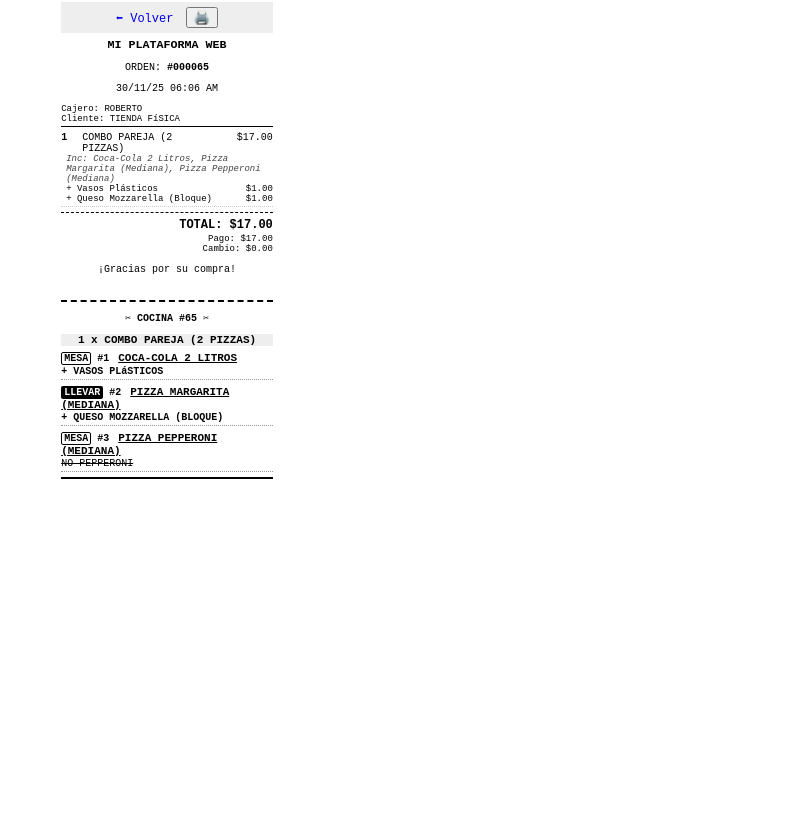
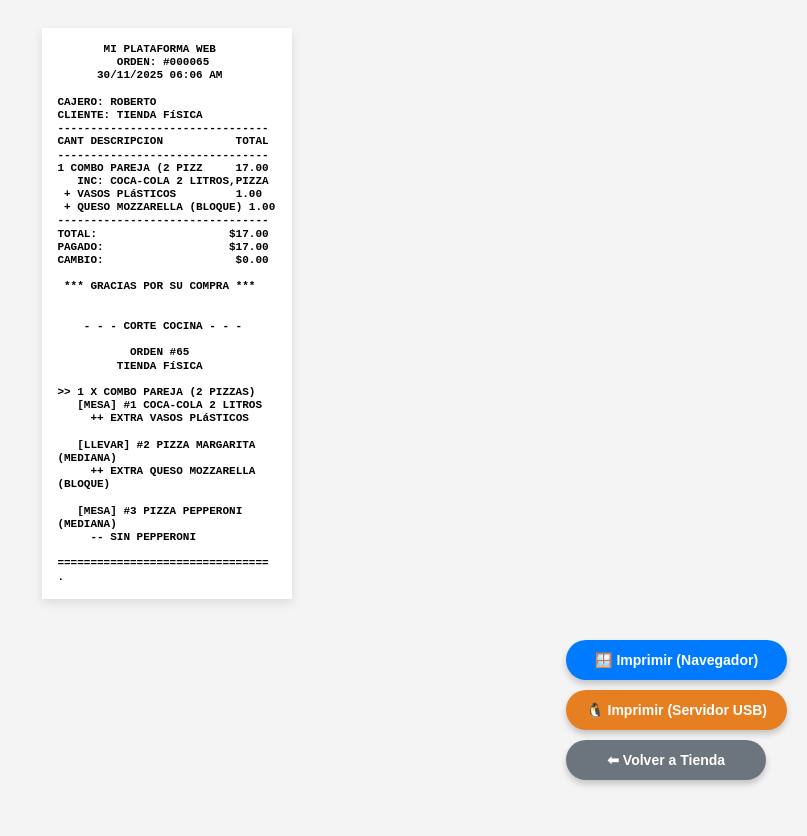
Before and after one commit to robertopv24/Minimarcket, a PHP site: page /paginas/ticket.php?id=65 in a window 1280 px wide. Shown: the whole page, without its empty margins (473-1280 px from the left). Before the commit the page ends 479 px from the top, so only its background shows below. Run offline with PHP 8.4, Linux system fonts and the light colour scheme; the visitor is signed in with stand-in values (Sample User, id 1); data comes from the database, SQL or seed files in the repository.

Commit message:
Update ticket.php

```diff
--- a/paginas/ticket.php
+++ b/paginas/ticket.php
@@ -17,218 +17,301 @@ $stmtTx = $db->prepare("SELECT SUM(amount_usd_ref) as total_paid FROM transactio
 $stmtTx->execute([$orderId]);
 $paid = $stmtTx->fetchColumn() ?: 0;
 $change = $paid - $order['total_price'];
+
+// --- GENERADOR DE VISUALIZACIÓN (TEXTO PLANO PARA NAVEGADOR) ---
+// Configuración visual para 58mm (aprox 32 caracteres)
+define('WIDTH', 32);
+define('EOL', "\n");
+
+function clean($str) {
+    $str = strtoupper($str);
+    $str = str_replace(['Á','É','Í','Ó','Ú','Ñ'], ['A','E','I','O','U','N'], $str);
+    return $str;
+}
+
+function center($str) {
+    $str = clean($str);
+    $len = strlen($str);
+    if ($len >= WIDTH) return substr($str, 0, WIDTH);
+    $pad = floor((WIDTH - $len) / 2);
+    return str_repeat(' ', $pad) . $str;
+}
+
+function row($col1, $col2) {
+    $col1 = clean($col1);
+    $col2 = clean($col2);
+    $len1 = strlen($col1);
+    $len2 = strlen($col2);
+    $space = WIDTH - $len1 - $len2;
+    if ($space < 1) $space = 1;
+    return $col1 . str_repeat(' ', $space) . $col2;
+}
+
+function line() {
+    return str_repeat('-', WIDTH) . EOL;
+}
+
+// ---------------------------------------------------------
+// CONSTRUCCIÓN DEL TICKET VISUAL (STRING)
+// ---------------------------------------------------------
+$txt = "";
+
+// 1. CABECERA
+$txt .= center($companyName) . EOL;
+$txt .= center("ORDEN: #" . str_pad($orderId, 6, '0', STR_PAD_LEFT)) . EOL;
+$txt .= center(date('d/m/Y h:i A', strtotime($order['created_at']))) . EOL;
+$txt .= EOL;
+$txt .= "CAJERO: " . clean(substr($order['customer_name'], 0, 24)) . EOL;
+$txt .= "CLIENTE: " . clean(substr($order['shipping_address'] ?? 'MOSTRADOR', 0, 23)) . EOL;
+$txt .= line();
+$txt .= "CANT DESCRIPCION           TOTAL" . EOL;
+$txt .= line();
+
+// 2. ÍTEMS (FINANCIERO)
+foreach ($items as $item) {
+    $totalItem = $item['price'] * $item['quantity'];
+    $mods = $orderManager->getItemModifiers($item['id']);
+
+    // Línea Principal
+    $qtyName = $item['quantity'] . " " . clean(substr($item['name'], 0, 20));
+    $priceTxt = number_format($totalItem, 2);
+    $txt .= row($qtyName, $priceTxt) . EOL;
+
+    // Desglose Combo (Visual)
+    if ($item['product_type'] == 'compound') {
+        $comps = $productManager->getProductComponents($item['product_id']);
+        $subs = [];
+        foreach($comps as $c) {
+            if($c['component_type'] == 'product') {
+                $p = $productManager->getProductById($c['component_id']);
+                $subs[] = clean($p['name']);
+            }
+        }
+        if(!empty($subs)) {
+            $txt .= "   INC: " . substr(implode(",", $subs), 0, 24) . EOL;
+        }
+    }
+
+    // Extras Cobrados
+    foreach ($mods as $m) {
+        if ($m['modifier_type'] == 'add' && $m['price_adjustment_usd'] > 0) {
+            $extraName = " + " . clean($m['ingredient_name']);
+            $extraTotal = number_format($m['price_adjustment_usd'] * $item['quantity'], 2);
+            $txt .= row($extraName, $extraTotal) . EOL;
+        }
+    }
+}
+
+// 3. TOTALES
+$txt .= line();
+$txt .= row("TOTAL:", "$" . number_format($order['total_price'], 2)) . EOL;
+
+if ($paid > 0) {
+    $txt .= row("PAGADO:", "$" . number_format($paid, 2)) . EOL;
+    $txt .= row("CAMBIO:", "$" . number_format(max(0, $change), 2)) . EOL;
+}
+
+$txt .= EOL;
+$txt .= center("*** GRACIAS POR SU COMPRA ***") . EOL;
+$txt .= EOL . EOL;
+
+// 4. COMANDA COCINA (OPERATIVO)
+$txt .= center("- - - CORTE COCINA - - -") . EOL;
+$txt .= EOL;
+$txt .= center("ORDEN #" . $orderId) . EOL;
+$txt .= center(clean(substr($order['shipping_address'] ?? '', 0, 32))) . EOL;
+$txt .= EOL;
+
+foreach ($items as $item) {
+    $mods = $orderManager->getItemModifiers($item['id']);
+
+    // Agrupar modificadores por índice
+    $groupedMods = [];
+    foreach($mods as $m) { $groupedMods[$m['sub_item_index']][] = $m; }
+
+    // Recuperar Nombres de sub-ítems
+    $subNames = [];
+    if ($item['product_type'] == 'compound') {
+        $comps = $productManager->getProductComponents($item['product_id']);
+        foreach($comps as $c) {
+            if($c['component_type'] == 'product') {
+                $p = $productManager->getProductById($c['component_id']);
+                for($k=0; $k < $c['quantity']; $k++) $subNames[] = clean($p['name']);
+            }
+        }
+    }
+
+    $loop = $item['quantity'];
+    if ($item['product_type'] == 'compound' && !empty($subNames)) $loop = count($subNames);
+
+    // Cabecera Grande
+    $txt .= ">> " . $item['quantity'] . " X " . clean($item['name']) . EOL;
+
+    // Bucle Sub-Items
+    for($i = 0; $i < $loop; $i++) {
+        $currentMods = $groupedMods[$i] ?? [];
+        $isTakeaway = false;
+        foreach($currentMods as $m) {
+            if($m['modifier_type'] == 'info' && $m['is_takeaway'] == 1) $isTakeaway = true;
+        }
+
+        $tag = $isTakeaway ? '[LLEVAR]' : '[MESA]';
+        $specName = isset($subNames[$i]) ? $subNames[$i] : '';
+
+        // Línea Detalle: [MESA] #1 PIZZA
+        $txt .= "   $tag #".($i+1)." $specName" . EOL;
+
+        // Modificadores
+        foreach($currentMods as $m) {
+            if($m['modifier_type'] == 'remove') {
+                $txt .= "     -- SIN " . clean($m['ingredient_name']) . EOL;
+            } elseif($m['modifier_type'] == 'add') {
+                $txt .= "     ++ EXTRA " . clean($m['ingredient_name']) . EOL;
+            }
+        }
+
+        // Nota General (Solo en el 1ero)
+        if ($i == 0) {
+            foreach($mods as $gm) {
+                if($gm['sub_item_index'] == -1 && $gm['modifier_type'] == 'info' && !empty($gm['note'])) {
+                    $txt .= "   NOTA: " . clean($gm['note']) . EOL;
+                }
+            }
+        }
+        $txt .= EOL;
+    }
+    $txt .= str_repeat("=", WIDTH) . EOL;
+}
+$txt .= "."; // Punto final para asegurar margen
 ?>
 <!DOCTYPE html>
 <html lang="es">
 <head>
     <meta charset="UTF-8">
     <title>Ticket #<?= $orderId ?></title>
+    <script src="https://code.jquery.com/jquery-3.6.0.min.js"></script>
     <style>
-        @page { margin: 0; padding: 0; }
-        body {
-            font-family: 'Courier New', monospace;
-            font-size: 10px;
-            width: 56mm;
-            margin: 0 auto;
-            padding: 2px;
-            background: #fff;
-            color: #000;
-            text-align: center;
+        /* ESTILOS DE IMPRESIÓN (NAVEGADOR) */
+        @media print {
+            .no-print { display: none !important; }
+            body { margin: 0; padding: 0; }
+            @page { margin: 0; size: auto; }
         }
 
-        /* Utilidades */
-        .text-left { text-align: left; }
-        .text-right { text-align: right; }
-        .text-center { text-align: center; }
-        .bold { font-weight: bold; }
-        .divider { border-top: 1px dashed #000; margin: 5px 0; }
-
-        /* Sección Cliente */
-        .item-row { margin-bottom: 4px; border-bottom: 1px dotted #ccc; padding-bottom: 2px; text-align: left; }
-        .item-flex { display: flex; align-items: flex-start; }
-        .qty-col { width: 10%; font-weight: bold; }
-        .name-col { width: 60%; }
-        .price-col { width: 30%; text-align: right; }
-
-        .sub-info { font-size: 9px; color: #444; padding-left: 5px; display: block; font-style: italic; }
-        .extra-row { font-size: 9px; padding-left: 5px; display: flex; justify-content: space-between; }
-
-        /* Sección Cocina */
-        .cut-line {
-            border-top: 2px dashed #000;
-            margin-top: 25px;    /* Espacio superior antes de la línea */
-            padding-top: 10px;   /* ESPACIO CLAVE: Separa la línea del texto */
-            margin-bottom: 10px; /* Espacio inferior antes de los items */
-            font-size: 10px;
-            font-weight: bold;
+        body {
+            background-color: #f4f4f4;
+            display: flex;
+            justify-content: center;
+            align-items: flex-start;
+            min-height: 100vh;
+            font-family: Arial, sans-serif;
+            padding-top: 20px;
         }
 
-        .kitchen-item { margin-bottom: 10px; border-bottom: 2px solid #000; padding-bottom: 5px; }
-        .kitchen-subitem { margin-top: 4px; padding: 2px 0; border-bottom: 1px dotted #999; }
+        /* SIMULACIÓN DE PAPEL TÉRMICO VISUAL */
+        .ticket-container {
+            background: white;
+            /* Ancho visual en pantalla (un poco más ancho que 58mm para leer mejor) */
+            width: 58mm;
+            padding: 15px;
+            box-shadow: 0 4px 10px rgba(0,0,0,0.1);
+            margin-bottom: 50px;
+        }
 
-        /* Etiquetas */
-        .tag-takeaway { background: #000; color: #fff; padding: 1px 3px; font-weight: bold; border-radius: 2px; display:inline-block; }
-        .tag-dinein { border: 1px solid #000; padding: 0 2px; font-weight: bold; border-radius: 2px; display:inline-block; }
+        /* EL TICKET REAL (TEXTO PLANO) */
+        pre {
+            font-family: 'Courier New', Courier, monospace;
+            font-size: 11px;
+            font-weight: bold;
+            line-height: 1.2;
+            white-space: pre-wrap;
+            margin: 0;
+            color: #000;
+            /* Esto fuerza el ancho exacto al imprimir desde navegador */
+            width: 100%;
+        }
 
-        .sub-name { font-weight: 800; font-size: 11px; text-decoration: underline; margin-left: 3px; }
-        .mod-remove { text-decoration: line-through; }
-        .mod-add { font-weight: bold; }
+        /* BOTONES DE ACCIÓN */
+        .actions {
+            position: fixed;
+            bottom: 20px;
+            right: 20px;
+            display: flex;
+            flex-direction: column;
+            gap: 10px;
+            z-index: 1000;
+        }
 
-        @media print { .no-print { display: none; } }
+        .btn {
+            border: none;
+            padding: 12px 20px;
+            border-radius: 50px;
+            font-weight: bold;
+            cursor: pointer;
+            box-shadow: 0 4px 6px rgba(0,0,0,0.2);
+            color: white;
+            font-size: 14px;
+            transition: transform 0.1s;
+            text-align: center;
+            min-width: 200px;
+        }
+        .btn:active { transform: scale(0.95); }
+        .btn:disabled { opacity: 0.7; cursor: not-allowed; }
+
+        .btn-browser { background-color: #007bff; }
+        .btn-server  { background-color: #e67e22; } /* Naranja Fedora */
+        .btn-back    { background-color: #6c757d; }
+
     </style>
 </head>
-<body onload="window.print()">
+<body>
 
-    <div class="no-print" style="padding:5px; background:#eee; margin-bottom:5px; font-size:12px;">
-        <a href="tienda.php" style="text-decoration:none;">⬅ Volver</a>
-        <button onclick="window.print()" style="margin-left:5px;">🖨️</button>
+    <div class="ticket-container">
+        <pre><?= $txt ?></pre>
     </div>
 
-    <div class="header">
-        <h3 style="margin:2px 0;"><?= strtoupper($companyName) ?></h3>
-        <p>ORDEN: <strong>#<?= str_pad($orderId, 6, '0', STR_PAD_LEFT) ?></strong></p>
-        <p><?= date('d/m/y h:i A', strtotime($order['created_at'])) ?></p>
+    <div class="actions no-print">
 
-        <div style="text-align: left; margin-top: 5px; font-size: 9px; border-bottom: 1px solid #000; padding-bottom: 2px;">
-            <div>Cajero: <?= strtoupper(substr($order['customer_name'],0,15)) ?></div>
-            <div>Cliente: <?= strtoupper(substr($order['shipping_address'] ?? 'Mostrador',0,20)) ?></div>
-        </div>
+        <button onclick="window.print()" class="btn btn-browser">
+            🪟 Imprimir (Navegador)
+        </button>
+
+        <button id="btnLinux" class="btn btn-server">
+            🐧 Imprimir (Servidor USB)
+        </button>
+
+        <a href="tienda.php" style="text-decoration:none;">
+            <button class="btn btn-back">⬅ Volver a Tienda</button>
+        </a>
     </div>
 
-    <div style="margin-top: 5px;">
-        <?php foreach ($items as $item):
-            $totalItem = $item['price'] * $item['quantity'];
-            $mods = $orderManager->getItemModifiers($item['id']);
+    <script>
+        $(document).ready(function() {
+            $('#btnLinux').click(function() {
+                const btn = $(this);
+                const originalText = btn.text();
 
-            // Rayos X para Combos
-            $subItemNames = [];
-            if ($item['product_type'] == 'compound') {
-                $comps = $productManager->getProductComponents($item['product_id']);
-                foreach($comps as $c) {
-                    if($c['component_type'] == 'product') {
-                        $p = $productManager->getProductById($c['component_id']);
-                        for($k=0; $k < $c['quantity']; $k++) $subItemNames[] = $p['name'];
+                btn.prop('disabled', true).text('⏳ Enviando a CUPS...');
+
+                $.post('../ajax/imprimir_ticket.php', { order_id: <?= $orderId ?> }, function(res) {
+                    if(res.status === 'ok') {
+                        // Feedback visual positivo
+                        btn.css('background-color', '#28a745').text('✅ ¡Impreso!');
+                        setTimeout(() => {
+                            btn.css('background-color', '#e67e22').text(originalText).prop('disabled', false);
+                        }, 3000);
+                    } else {
+                        alert("❌ Error: " + res.message);
+                        btn.prop('disabled', false).text(originalText);
                     }
-                }
-            }
-        ?>
-            <div class="item-row">
-                <div class="item-flex">
-                    <div class="qty-col"><?= $item['quantity'] ?></div>
-                    <div class="name-col"><?= strtoupper($item['name']) ?></div>
-                    <div class="price-col">$<?= number_format($totalItem, 2) ?></div>
-                </div>
-
-                <?php if (!empty($subItemNames)): ?>
-                    <span class="sub-info">Inc: <?= implode(", ", $subItemNames) ?></span>
-                <?php endif; ?>
-
-                <?php foreach ($mods as $m): ?>
-                    <?php if ($m['modifier_type'] == 'add' && $m['price_adjustment_usd'] > 0): ?>
-                        <div class="extra-row">
-                            <span>+ <?= $m['ingredient_name'] ?></span>
-                            <span>$<?= number_format($m['price_adjustment_usd'] * $item['quantity'], 2) ?></span>
-                        </div>
-                    <?php endif; ?>
-                <?php endforeach; ?>
-            </div>
-        <?php endforeach; ?>
-    </div>
-
-    <div class="divider"></div>
-
-    <div class="totals text-right">
-        <div style="font-size: 12px; font-weight: bold;">TOTAL: $<?= number_format($order['total_price'], 2) ?></div>
-        <?php if($paid > 0): ?>
-            <div style="font-size:9px; margin-top:2px;">
-                Pago: $<?= number_format($paid, 2) ?><br>
-                Cambio: $<?= number_format(max(0, $change), 2) ?>
-            </div>
-        <?php endif; ?>
-    </div>
-
-    <div style="margin-top:10px;">
-        <p>¡Gracias por su compra!</p>
-    </div>
-
-    <div class="cut-line">✂ COCINA #<?= $orderId ?> ✂</div>
-
-    <div style="margin-top:5px; text-align: left;">
-        <?php foreach ($items as $item):
-            $mods = $orderManager->getItemModifiers($item['id']);
-
-            // Agrupar modificadores
-            $groupedMods = [];
-            foreach($mods as $m) { $groupedMods[$m['sub_item_index']][] = $m; }
-
-            // Recuperar Nombres de sub-ítems para la cocina
-            $subNames = [];
-            if ($item['product_type'] == 'compound') {
-                $comps = $productManager->getProductComponents($item['product_id']);
-                foreach($comps as $c) {
-                    if($c['component_type'] == 'product') {
-                        $p = $productManager->getProductById($c['component_id']);
-                        for($k=0; $k < $c['quantity']; $k++) $subNames[] = $p['name'];
-                    }
-                }
-            }
-
-            // Calcular bucle
-            $loop = $item['quantity'];
-            if ($item['product_type'] == 'compound' && !empty($subNames)) {
-                $loop = count($subNames);
-            }
-        ?>
-
-            <div class="kitchen-item">
-                <div style="font-size: 11px; font-weight: 900; text-align: center; background: #eee;">
-                    <?= $item['quantity'] ?> x <?= strtoupper($item['name']) ?>
-                </div>
-
-                <?php for($i = 0; $i < $loop; $i++):
-                    $currentMods = $groupedMods[$i] ?? [];
-
-                    // Estado
-                    $isTakeaway = false;
-                    foreach($currentMods as $m) {
-                        if($m['modifier_type'] == 'info' && $m['is_takeaway'] == 1) $isTakeaway = true;
-                    }
-                    $tag = $isTakeaway
-                        ? '<span class="tag-takeaway">LLEVAR</span>'
-                        : '<span class="tag-dinein">MESA</span>';
-
-                    // Nombre Específico (Ej: Pizza Margarita)
-                    $specificName = isset($subNames[$i]) ? strtoupper($subNames[$i]) : '';
-                ?>
-                    <div class="kitchen-subitem">
-                        <div style="margin-bottom:1px;">
-                            <?= $tag ?> <strong>#<?= $i+1 ?></strong>
-                            <?php if($specificName): ?>
-                                <span class="sub-name"><?= $specificName ?></span>
-                            <?php endif; ?>
-                        </div>
-
-                        <?php foreach($currentMods as $m): ?>
-                            <?php if($m['modifier_type'] == 'remove'): ?>
-                                <div class="mod-remove">NO <?= strtoupper($m['ingredient_name']) ?></div>
-                            <?php elseif($m['modifier_type'] == 'add'): ?>
-                                <div class="mod-add">+ <?= strtoupper($m['ingredient_name']) ?></div>
-                            <?php endif; ?>
-                        <?php endforeach; ?>
-
-                        <?php if ($i == 0):
-                            foreach($mods as $gm) {
-                                if($gm['sub_item_index'] == -1 && $gm['modifier_type'] == 'info' && !empty($gm['note'])) {
-                                    echo '<div style="background:#000; color:#fff; font-style:italic; padding:1px; margin-top:2px;">⚠️ ' . $gm['note'] . '</div>';
-                                }
-                            }
-                        endif; ?>
-                    </div>
-                <?php endfor; ?>
-            </div>
-
-        <?php endforeach; ?>
-    </div>
+                }, 'json')
+                .fail(function() {
+                    alert("Error de conexión con el servidor.");
+                    btn.prop('disabled', false).text(originalText);
+                });
+            });
+        });
+    </script>
 
 </body>
 </html>
```
